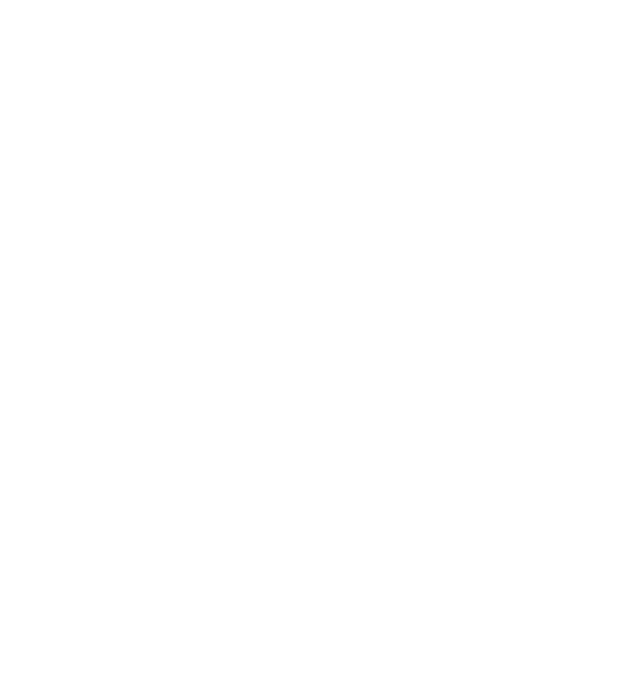
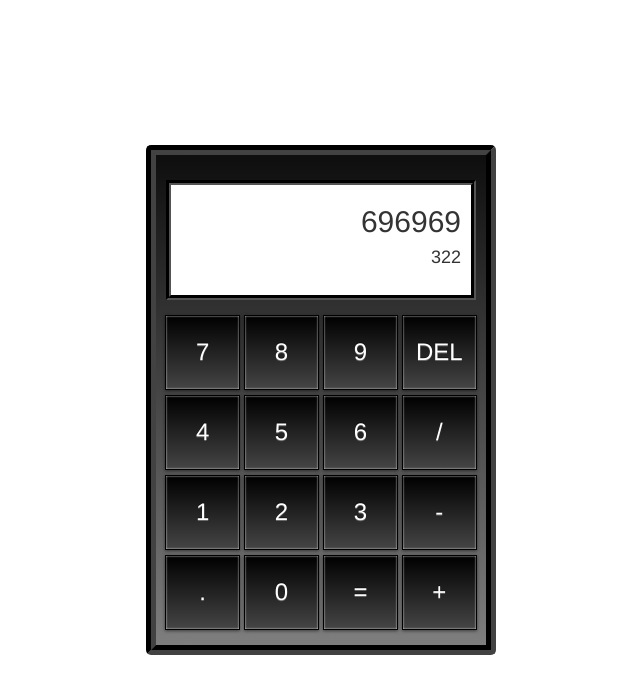
Before and after one commit to felixfirefighter/Javascript-Calculator, a plain HTML site: page index.html in a window 1280 px wide. Shown: the whole page, without its empty margins (319-959 px from the left). Drawn offline with nearby package versions, Linux system fonts and the light colour scheme.

Commit message:
Finished calculator layout(beta)

```diff
--- a/index.html
+++ b/index.html
@@ -2,9 +2,49 @@
 <html lang="en">
 <head>
     <meta charset="UTF-8">
-    <title>Title</title>
+    <title>Javascript Calculator</title>
+    <link rel="stylesheet" href="https://maxcdn.bootstrapcdn.com/bootstrap/3.3.7/css/bootstrap.min.css">
+    <link rel="stylesheet" href="style.css">
+
+    <script src="https://cdnjs.cloudflare.com/ajax/libs/jquery/3.1.1/jquery.min.js"></script>
+    <script src="script.js"></script>
 </head>
-<body>
+<body id="body">
+<div class="vertical-center">
+    <div class="container text-center calculator-container">
 
+        <div class="row">
+            <div class="input-display">
+                <h2 id="current-input">696969</h2>
+                <h4 id="result">322</h4>
+            </div>
+        </div>
+
+        <div class="row">
+            <button class="cal-button-black" id="seven">7</button>
+            <button class="cal-button-black" id="eight">8</button>
+            <button class="cal-button-black" id="nine">9</button>
+            <button class="cal-button-black" id="delete">DEL</button>
+        </div>
+        <div class="row">
+            <button class="cal-button-black" id="four">4</button>
+            <button class="cal-button-black" id="five">5</button>
+            <button class="cal-button-black" id="six">6</button>
+            <button class="cal-button-black" id="divide">/</button>
+        </div>
+        <div class="row">
+            <button class="cal-button-black" id="one">1</button>
+            <button class="cal-button-black" id="two">2</button>
+            <button class="cal-button-black" id="three">3</button>
+            <button class="cal-button-black" id="minus">-</button>
+        </div>
+        <div class="row">
+            <button class="cal-button-black" id="dot">.</button>
+            <button class="cal-button-black" id="zero">0</button>
+            <button class="cal-button-black" id="equal">=</button>
+            <button class="cal-button-black" id="plus">+</button>
+        </div>
+    </div>
+</div>
 </body>
 </html>
--- /dev/null
+++ b/script.js
@@ -0,0 +1,18 @@
+/**
+ * Created by LEE on 2016/10/18.
+ */
+
+$(document).ready(function () {
+    var currentInput = $("#current-input");
+
+    currentInput.change(function () {
+       alert(this.length);
+        if(this.length > 17){
+           this.text("");
+       }
+    });
+
+    $("#one").click(function () {
+        currentInput.append("1");
+    });
+});
--- /dev/null
+++ b/style.css
@@ -0,0 +1,90 @@
+body{
+    width:100%;
+}
+
+.vertical-center {
+    min-height: 100%;  /* Fallback for browsers do NOT support vh unit */
+    min-height: 100vh; /* These two lines are counted as one :-)       */
+
+    display: flex;
+    margin: 0 auto;
+    align-items: center;
+}
+
+.calculator-container{
+    width: 350px;
+    border: 10px groove #424242;
+    border-radius: 5px;
+    padding: 15px;
+
+    /* Permalink - use to edit and share this gradient: http://colorzilla.com/gradient-editor/#0e0e0e+0,7d7e7d+100 */
+    background: rgb(14,14,14); /* Old browsers */
+    background: -moz-linear-gradient(top,  rgba(14,14,14,1) 0%, rgba(125,126,125,1) 100%); /* FF3.6-15 */
+    background: -webkit-linear-gradient(top,  rgba(14,14,14,1) 0%,rgba(125,126,125,1) 100%); /* Chrome10-25,Safari5.1-6 */
+    background: linear-gradient(to bottom,  rgba(14,14,14,1) 0%,rgba(125,126,125,1) 100%); /* W3C, IE10+, FF16+, Chrome26+, Opera12+, Safari7+ */
+    filter: progid:DXImageTransform.Microsoft.gradient( startColorstr='#0e0e0e', endColorstr='#7d7e7d',GradientType=0 ); /* IE6-9 */
+
+
+
+
+
+}
+
+.input-display{
+    background:white;
+    height: 120px;
+    margin: 10px;
+    padding: 0 10px 10px 10px;
+    text-align: right;
+    border: 5px groove black;
+}
+
+.cal-button-black{
+    font-size: 24px;
+    width: 75px;
+    height: 75px;
+    background: black;
+    color: white;
+    margin-top: 5px;
+
+    background: -moz-linear-gradient(
+            top,
+            #000000 0%,
+            #454545);
+    background: -webkit-gradient(
+            linear, left top, left bottom,
+            from(#000000),
+            to(#454545));
+    border: 1px solid black;
+    -moz-box-shadow:
+            0px 1px 3px rgba(0,0,0,0.5),
+            inset 0px 0px 2px rgba(255,255,255,1);
+    -webkit-box-shadow:
+            0px 1px 3px rgba(0,0,0,0.5),
+            inset 0px 0px 2px rgba(255,255,255,1);
+    box-shadow:
+            0px 1px 3px rgba(0,0,0,0.5),
+            inset 0px 0px 2px rgba(255,255,255,1);
+    text-shadow:
+            0px -1px 0px rgba(000,000,000,0.4),
+            0px 1px 0px rgba(255,255,255,0.3);
+
+}
+
+.cal-button-black:hover, .cal-button-black:active{
+    color: white;
+}
+
+.cal-button-gray{
+    width: 75px;
+    height: 75px;
+    background: #424242;
+    color: white;
+    border-radius: 0;
+    border: 1px solid #424242;
+    margin-top: 5px;
+}
+
+.cal-button-gray:hover,.cal-button-gray:active{
+    color: white;
+}
```
